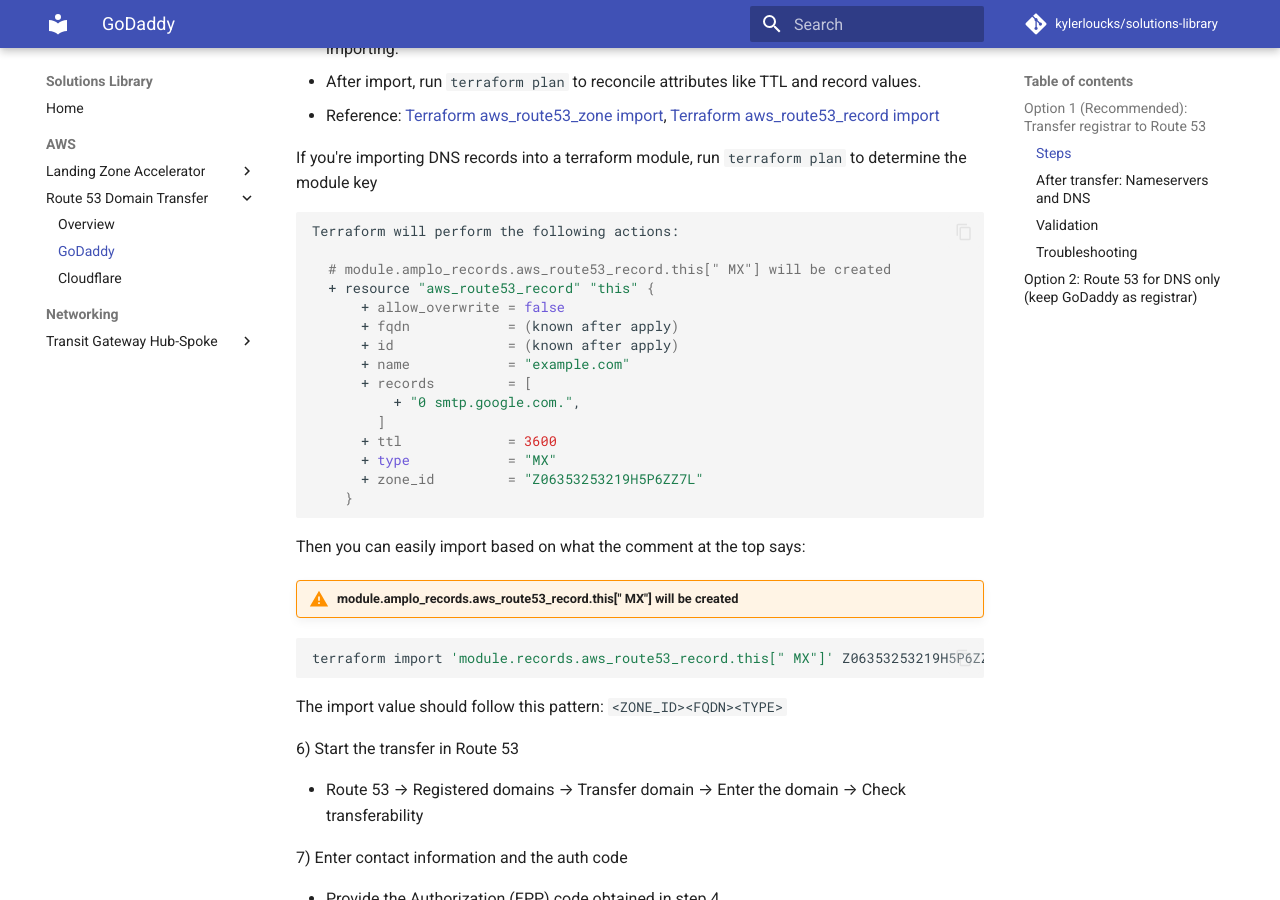
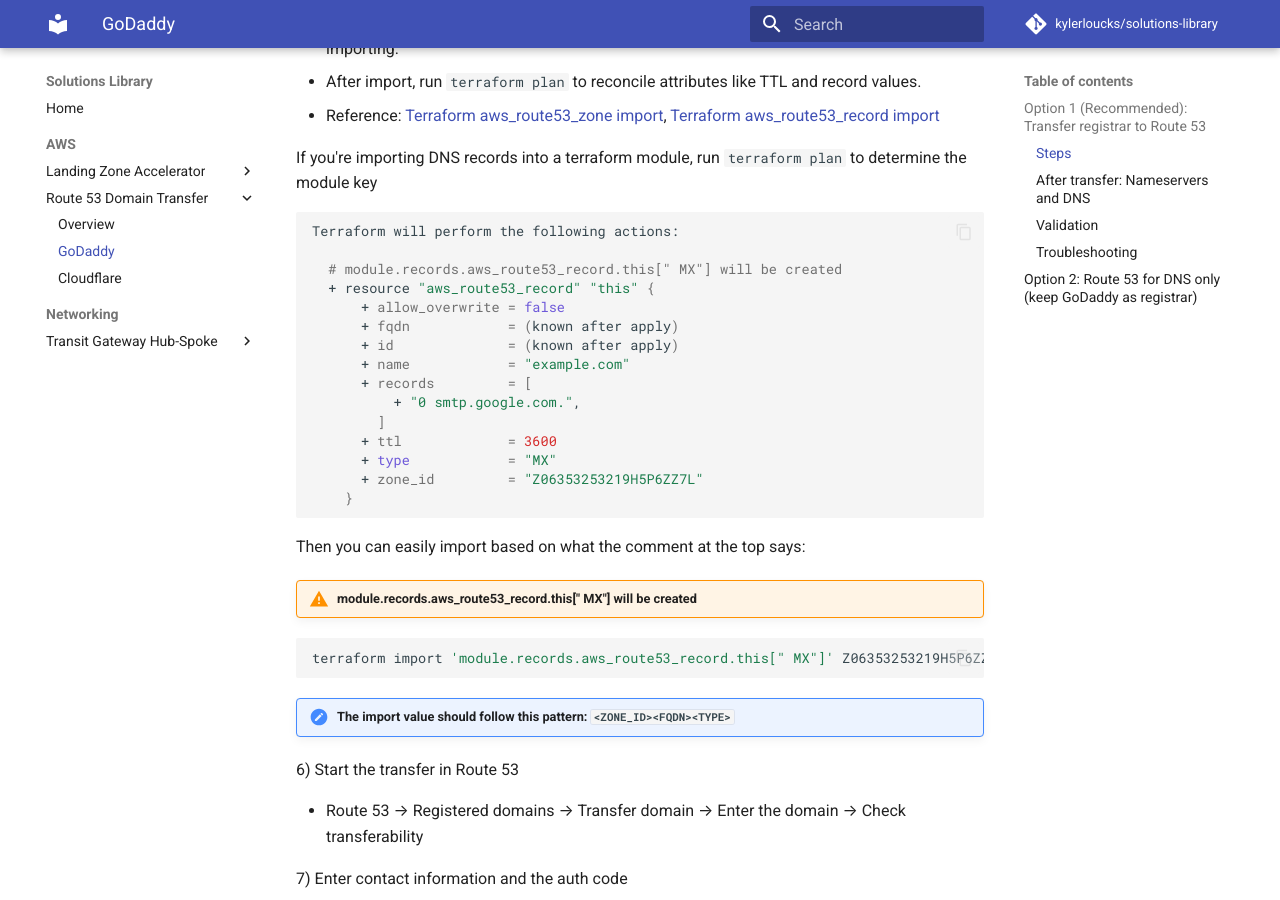
Before and after one commit to KylerLoucks/solutions-library, an MkDocs documentation site: the page built from docs/aws/route53-domain-transfer/transfer-from-godaddy.md, in a window 1280 px wide and 900 px high, scrolled down 1466 px. Built offline with MkDocs 1.6.1 and Material for MkDocs 9.7.7, drawn with Linux system fonts in a browser that asks for light colours; comment, search, counter and statistics services are not loaded.

Commit message:
fix: warning and note blocks

````diff
--- a/docs/aws/route53-domain-transfer/transfer-from-godaddy.md
+++ b/docs/aws/route53-domain-transfer/transfer-from-godaddy.md
@@ -64,7 +64,7 @@ If you're importing DNS records into a terraform module, run `terraform plan` to
 ```bash
 Terraform will perform the following actions:
 
-  # module.amplo_records.aws_route53_record.this[" MX"] will be created
+  # module.records.aws_route53_record.this[" MX"] will be created
   + resource "aws_route53_record" "this" {
       + allow_overwrite = false
       + fqdn            = (known after apply)
@@ -79,11 +79,11 @@ Terraform will perform the following actions:
     }
 ```
 Then you can easily import based on what the comment at the top says:
-!!!warning "module.amplo_records.aws_route53_record.this[" MX"] will be created"
+!!!warning "module.records.aws_route53_record.this[" MX"] will be created"
 ```bash
 terraform import 'module.records.aws_route53_record.this[" MX"]' Z06353253219H5P6ZZ7L_example.com_MX
 ```
-The import value should follow this pattern: `<ZONE_ID><FQDN><TYPE>`
+!!!note "The import value should follow this pattern: `<ZONE_ID><FQDN><TYPE>`"
 
 6) Start the transfer in Route 53
 
````
